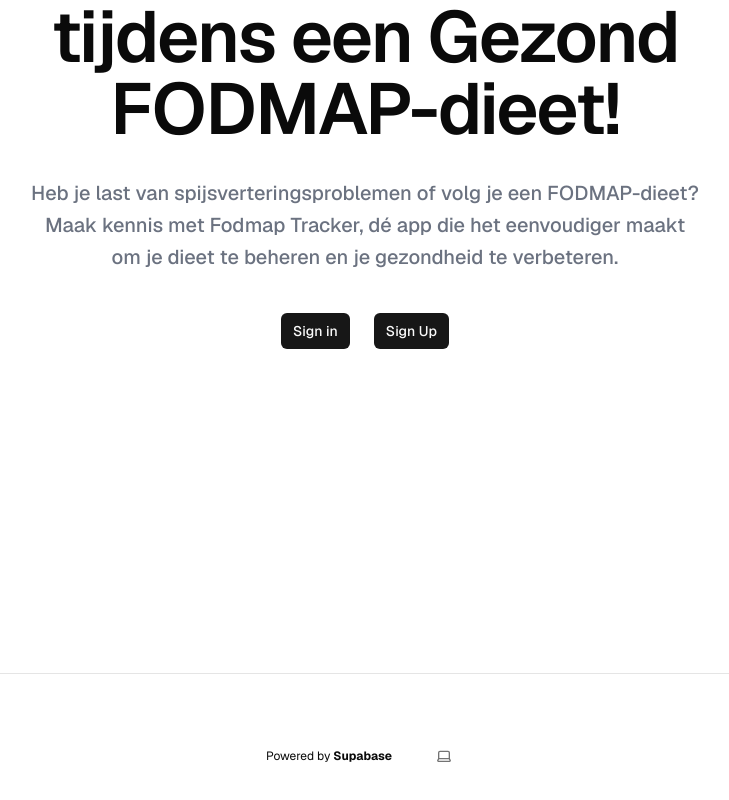
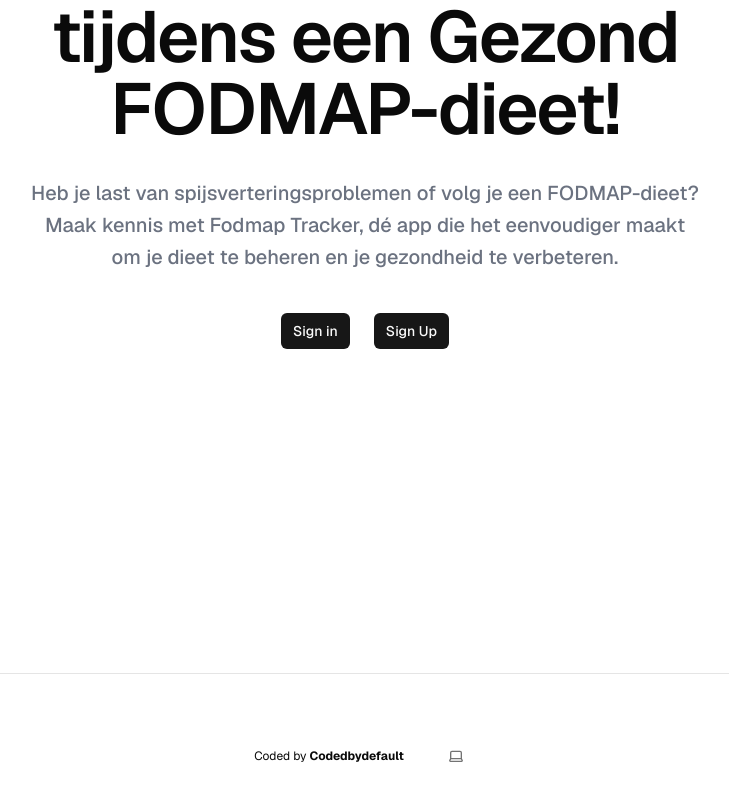
Before and after one commit to djgomezbe/fodmap, a Next.js app: page / in a window 1280 px wide. Shown: the part 523-1323 px from the top of the page, without its empty margins (275-1004 px from the left). Built offline with nearby package versions, Linux system fonts and the light colour scheme; no server answers.

Commit message:
fix issues

```diff
--- a/app/layout.tsx
+++ b/app/layout.tsx
@@ -8,6 +8,7 @@
 import Link from "next/link";
 import "./globals.css";
 import Image from "./fodmap.png";
+import { Analytics } from "@vercel/analytics/react";
 
 const defaultUrl = process.env.VERCEL_URL
   ? `https://${process.env.VERCEL_URL}`
@@ -57,16 +58,17 @@
 
               <footer className="w-full flex items-center justify-center border-t mx-auto text-center text-xs gap-8 py-16">
                 <p>
-                  Powered by{" "}
+                  Coded by{" "}
                   <a
                     href="https://supabase.com/?utm_source=create-next-app&utm_medium=template&utm_term=nextjs"
                     target="_blank"
                     className="font-bold hover:underline"
                     rel="noreferrer"
                   >
-                    Supabase
+                    Codedbydefault
                   </a>
                 </p>
+                <Analytics />
                 <ThemeSwitcher />
               </footer>
             </div>
--- /dev/null
+++ b/components/Vercel/analytics.tsx
@@ -0,0 +1 @@
+import { Analytics } from "@vercel/analytics/react";
--- a/package.json
+++ b/package.json
@@ -12,6 +12,7 @@
     "@radix-ui/react-slot": "^1.1.0",
     "@supabase/ssr": "latest",
     "@supabase/supabase-js": "latest",
+    "@vercel/analytics": "^1.4.1",
     "autoprefixer": "10.4.20",
     "class-variance-authority": "^0.7.0",
     "clsx": "^2.1.1",
```
Also changed, not shown: 1 other file (tests, documents, lock files or other folders).
